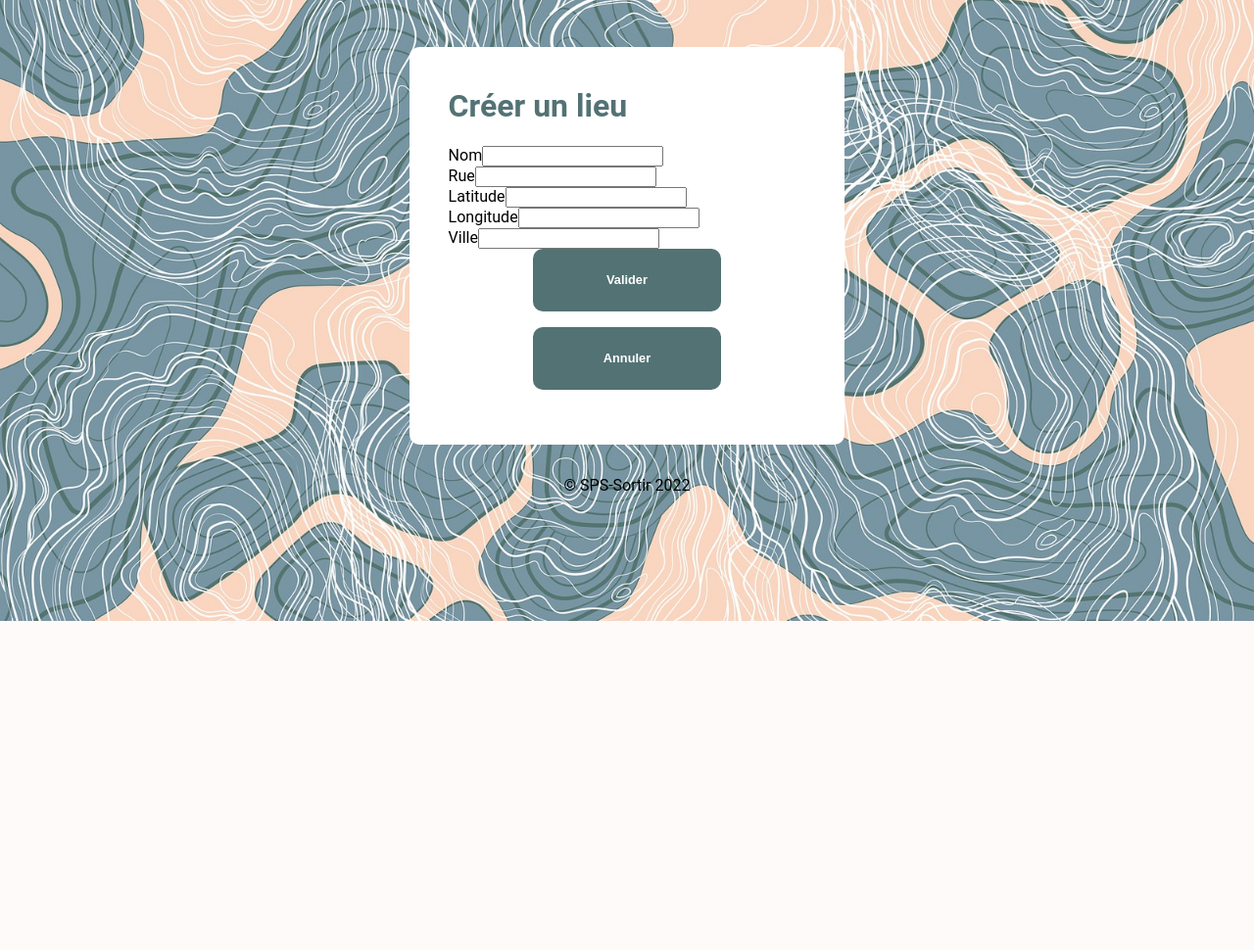
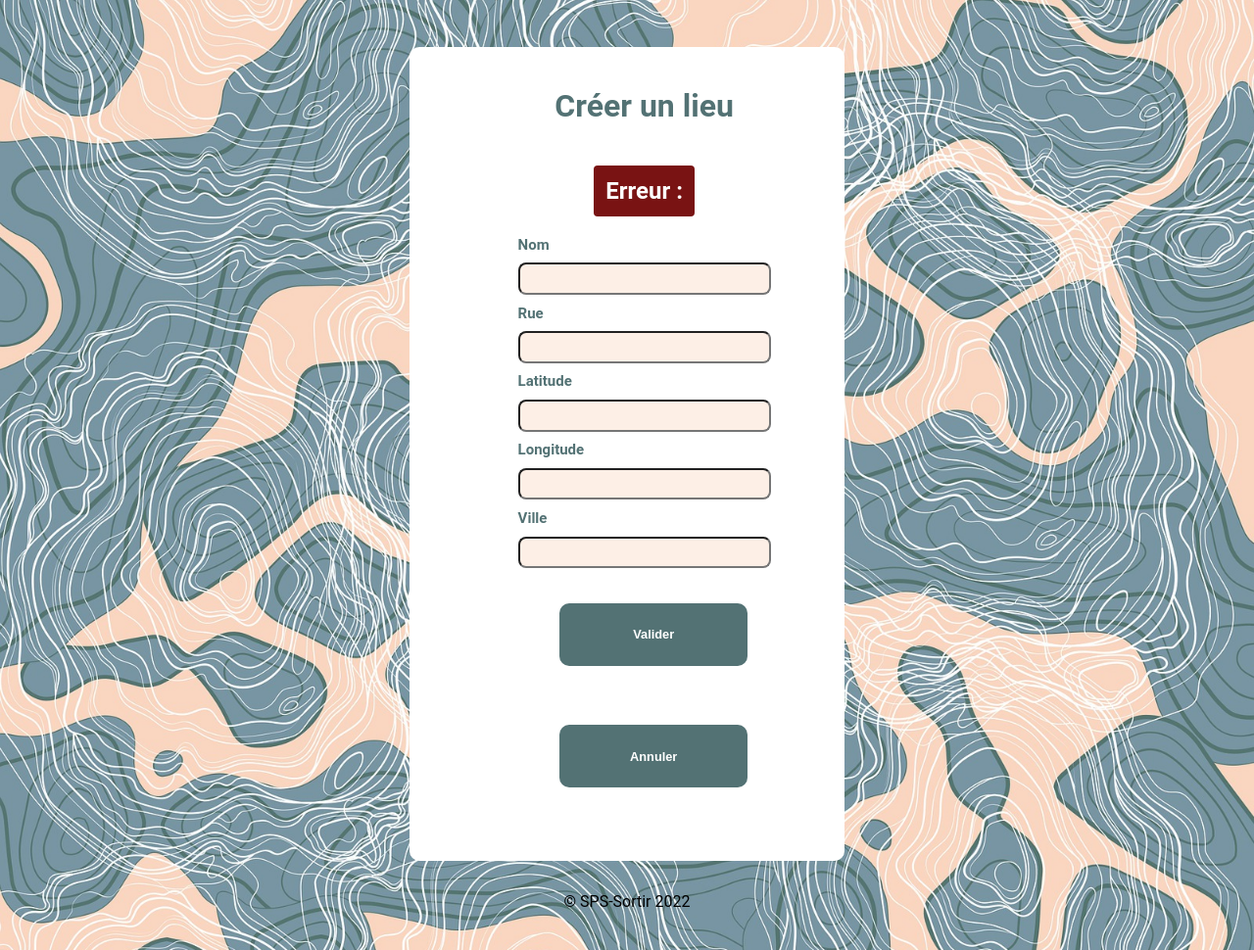
Before and after one commit to AlanMarzin/sps-sortir, a Symfony app: template templates/sortie/new_lieu.html.twig in a window 1280 px wide. Shown: the part 166-1136 px from the top of the page at 98% size. Before the commit the page ends 800 px from the top, so only its background shows below. Run offline with Twig, Linux system fonts and the light colour scheme; the template is opened without the code that fills it, so the values that code supplies are empty; form fields are guessed from the names that the template uses; some libraries are stand-ins or nearby versions.

Commit message:
* Mise en forme du css de la page nouveau lieu.

```diff
--- a/public/CSS/styleNewLieu.css
+++ b/public/CSS/styleNewLieu.css
@@ -2,34 +2,13 @@
     width: 30%;
     padding: 20px 40px 40px 40px;
 }
-
-.form-row {
-    margin-bottom: 1em;
-}
-
-.form-row div {
-    display: grid;
-}
-
-input, select {
-    grid-column-start: 2;
-}
-
-.form_boutons {
-    display: flex;
-    justify-content: space-around;
-    flex-wrap: wrap;
-}
-
 .boutons {
     display: flex;
     margin-bottom: 1em;
     justify-content: space-around;
+    width: 100%;
 }
 
-button {
-    margin: 0px;
-}
 
 #sortie_nvLieu {
     background-color: rgb(250, 214, 192);
@@ -40,3 +19,54 @@
     background-color: rgb(83,114,116);
     color: white;
 }
+
+.container-info {
+    display: flex;
+    width: 400px;
+    flex-direction: column;
+    margin: 0 auto;
+    align-items: center;
+    justify-content: center;
+}
+
+.container-info > form{
+    display: flex;
+    flex-direction: column;
+    grid-gap:0.6em ;
+}
+
+.container-info > form > label {
+    font-size: 15px;
+    font-weight: bold;
+    color: rgb(83,114,116);
+    justify-self: right;
+    margin-right: 0.5em;
+}
+
+.container-info > form > input {
+    height: 2em;
+    width: 250px;
+    border-radius: 8px;
+    text-align: center;
+    color: rgb(83,114,116);
+    background-color: rgba(250, 214, 192, 0.4);
+    flex-grow: 1;
+
+}
+
+/*Option visuel pour le select*/
+.container-info > form > select {
+    height: 2em;
+    background-color: rgb(83,114,116);
+    color: #dfdfdf;
+    border-radius: 8px;
+}
+
+.container-info > form > select:hover {
+    height: 2em;
+    background-color: rgba(250, 214, 192, 0.8);
+    color: rgb(83,114,116);
+}
+.container-info > button {
+
+}
--- a/templates/sortie/new_lieu.html.twig
+++ b/templates/sortie/new_lieu.html.twig
@@ -8,21 +8,42 @@
 {% endblock %}
 
 {% block body %}
+
+    <div class="container-info">
         <h1>Créer un lieu</h1>
-
+        <div class="erreurform">
+            {% if not lieuForm.vars.valid%}
+                <h2> Erreur :</h2>
+                    {{ form_errors(lieuForm.nom) }}
+                    {{ form_errors(lieuForm.rue) }}
+                    {{ form_errors(lieuForm.latitude) }}
+                    {{ form_errors(lieuForm.longitude) }}
+                    {{ form_errors(lieuForm.ville) }}
+            {% endif %}
+        </div>
         {# Formulaire de modification du profil utilisateur #}
         {{ form_start(lieuForm, { 'attr' : { 'class': 'form_lieu' } })}}
-        {{ form_row(lieuForm.nom) }}
-        {{ form_row(lieuForm.rue) }}
-        {{ form_row(lieuForm.latitude) }}
-        {{ form_row(lieuForm.longitude) }}
-        {{ form_row(lieuForm.ville) }}
+                     {{ form_label(lieuForm.nom) }}
+                    {{ form_widget(lieuForm.nom) }}
+
+                    {{ form_label(lieuForm.rue) }}
+                    {{ form_widget(lieuForm.rue) }}
+
+                    {{ form_label(lieuForm.latitude) }}
+                    {{ form_widget(lieuForm.latitude) }}
+
+                    {{ form_label(lieuForm.longitude) }}
+                    {{ form_widget(lieuForm.longitude) }}
+
+                    {{ form_label(lieuForm.ville) }}
+                    {{ form_widget(lieuForm.ville) }}
                 <div class="boutons"><button>Valider</button></div>
         {{ form_end(lieuForm) }}
-
         {# Bouton de retour vers la page de création de sortie #}
         <div class="boutons">
             <a href="{{ path('sortie_new') }}"><button>Annuler</button></a>
         </div>
+    </div>
+
 
 {% endblock %}
```
Lines whose indentation alone changed are shown as unchanged.
